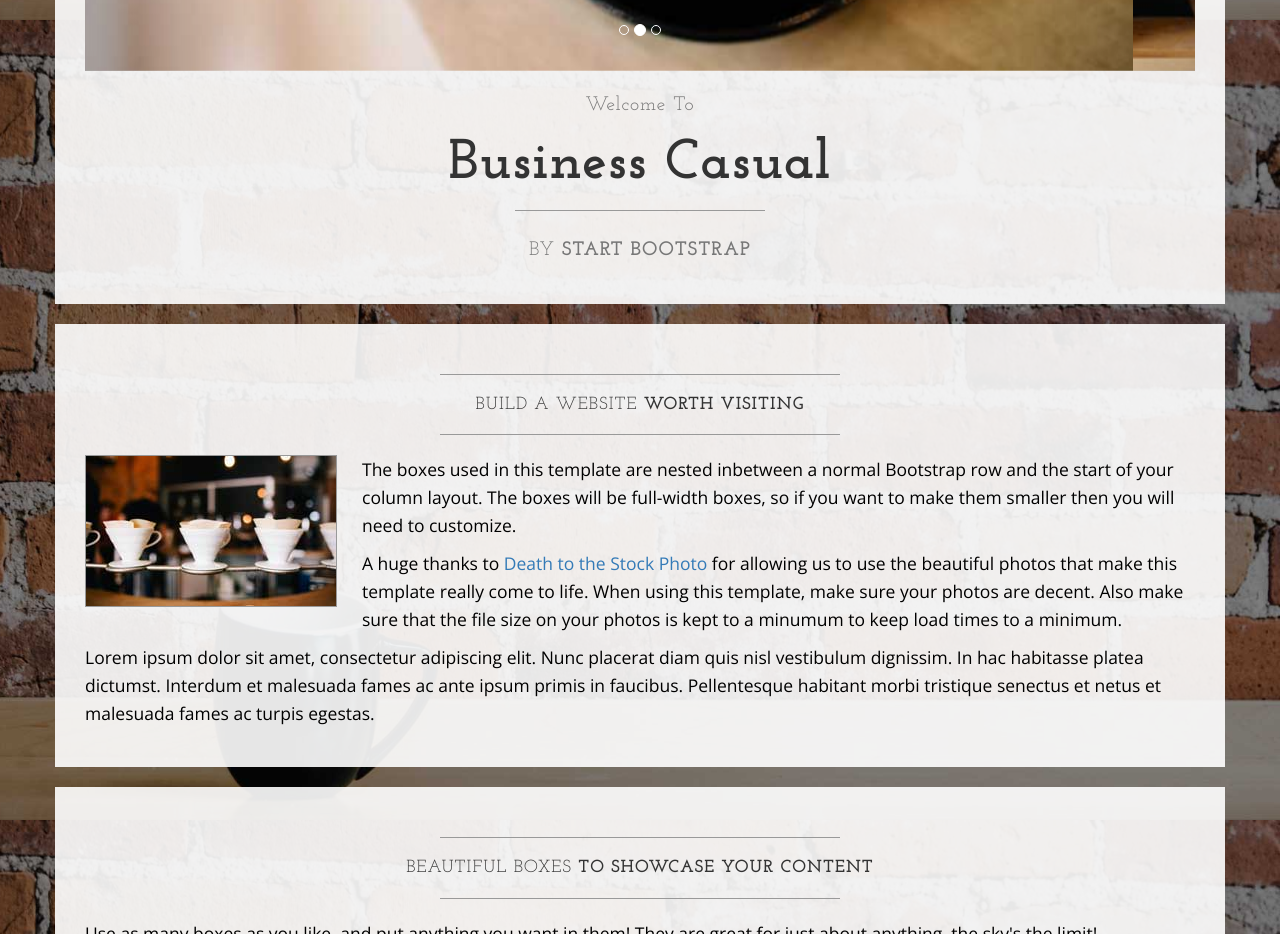
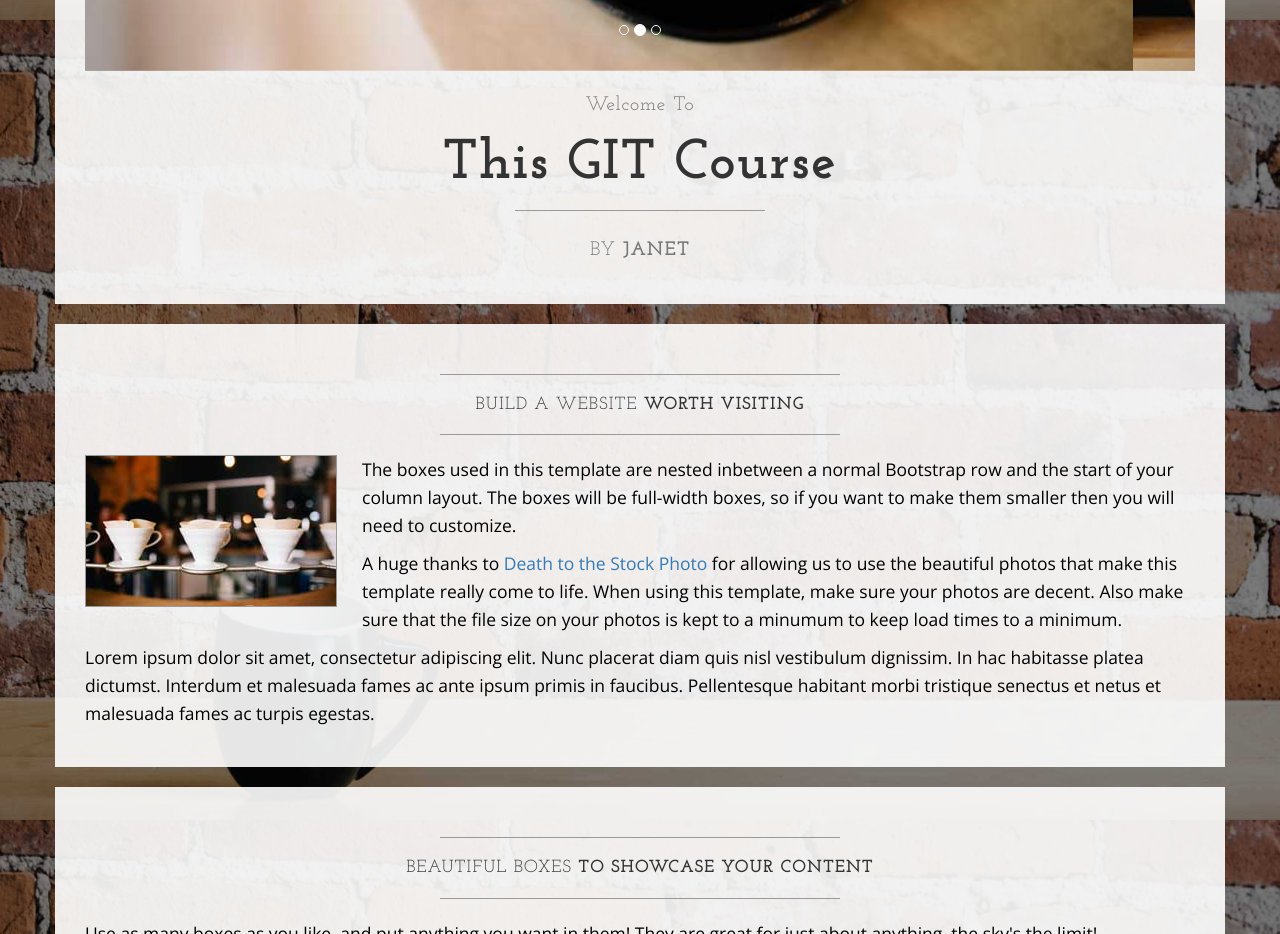
Before and after one commit to zhannett/LEarnableGitCourse, a plain HTML site: page index.html in a window 1280 px wide. Shown: the part 780-1714 px from the top of the page. Drawn offline with nearby package versions, Linux system fonts and the light colour scheme.

Commit message:
Changed items after carousel

```diff
--- a/index.html
+++ b/index.html
@@ -108,11 +108,11 @@
                     <h2 class="brand-before">
                         <small>Welcome to</small>
                     </h2>
-                    <h1 class="brand-name">Business Casual</h1>
+                    <h1 class="brand-name">This GIT Course</h1>
                     <hr class="tagline-divider">
                     <h2>
                         <small>By
-                            <strong>Start Bootstrap</strong>
+                            <strong>Janet</strong>
                         </small>
                     </h2>
                 </div>
```
